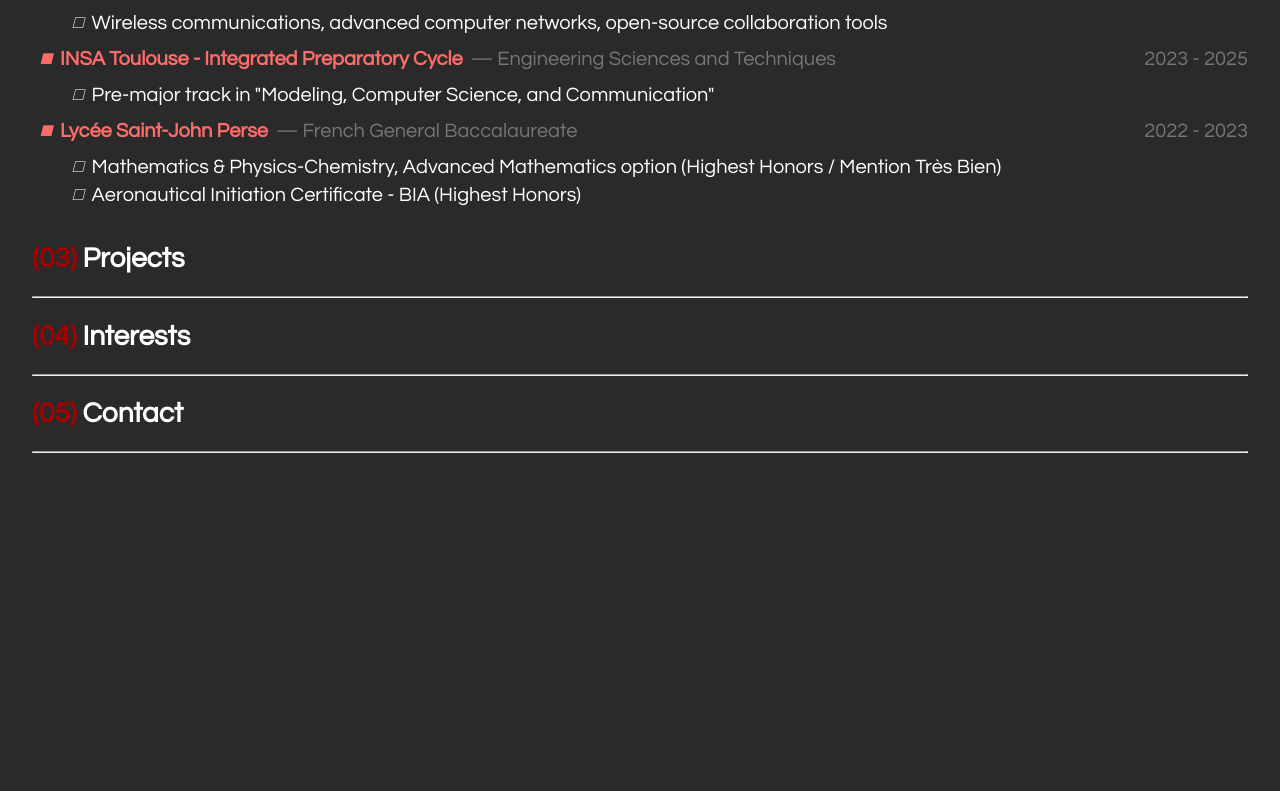
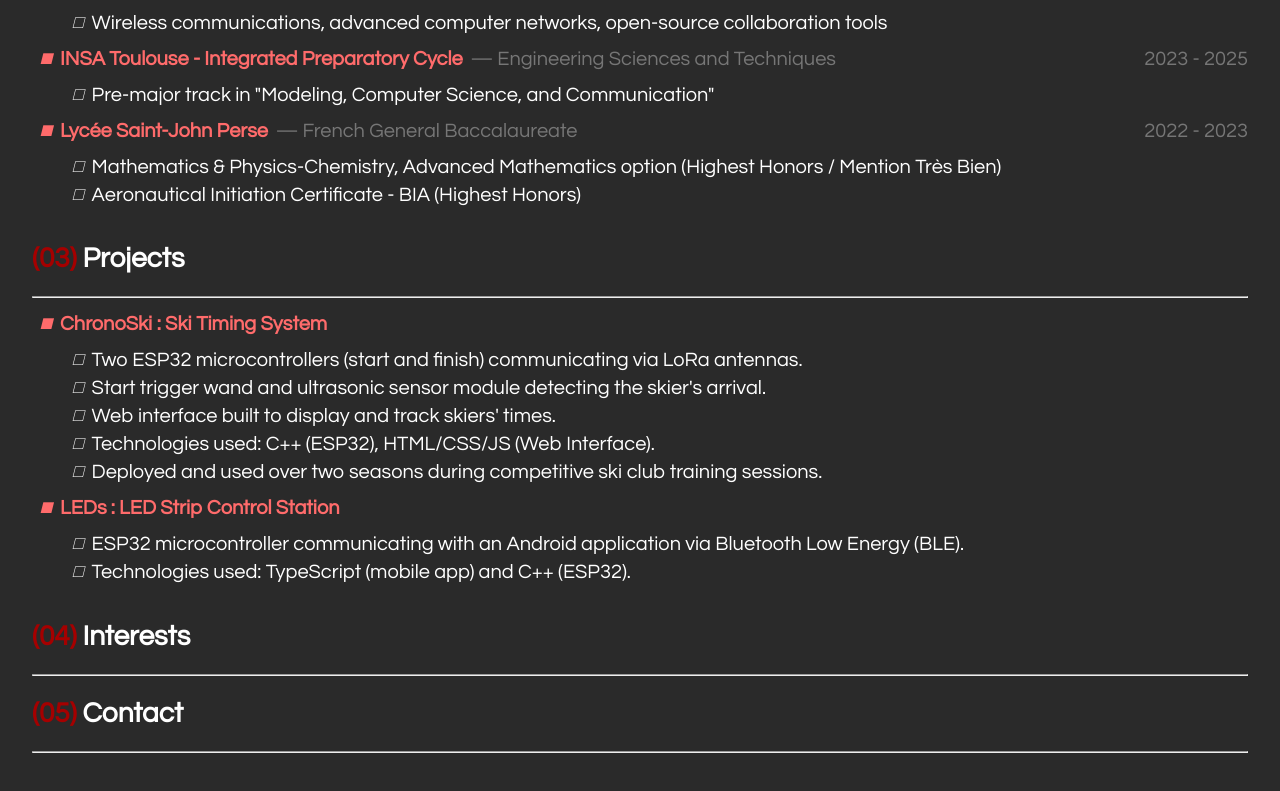
Before and after one commit to BrendanSG/brendansg.github.io, a React (Vite) app: page / in a window 1280 px wide. Shown: the part 461-1252 px from the top of the page. Before the commit the page ends 954 px from the top, so only its background shows below. Built offline with nearby package versions, Linux system fonts and the light colour scheme.

Commit message:
Add "projects" section

```diff
--- /dev/null
+++ b/src/components/entrylist.tsx
@@ -0,0 +1,22 @@
+import type { EntryListItem } from "../types/sections"
+
+type EntryListProps = {
+    entries: EntryListItem[]
+}
+
+export function EntryList(props: EntryListProps): React.JSX.Element {
+    return <>
+        <div className="entries">
+			{props.entries.map((entry) => (<article className="entry" key={entry.name}>
+				<div className="entry-head">
+					<h3 className="txt-secondary">{entry.name}</h3>
+					{entry.additional && <span>— {entry.additional}</span>}
+					{entry.time && (<span>{entry.time}</span>)}
+				</div>
+				<ul className="entry-details">
+					{entry.details.map((detail) => (<li key={detail}><p>{detail}</p></li>))}
+				</ul>
+			</article>))}
+		</div>
+    </>
+}
--- a/src/sections/education.tsx
+++ b/src/sections/education.tsx
@@ -1,12 +1,7 @@
-import type { Section } from '../types/sections';
+import { EntryList } from '../components/entrylist';
+import type { Section, EntryListItem } from '../types/sections';
 
-type EducationEntry = {
-	name: string,
-	additional: string,
-	time: string,
-	details: string[]
-}
-const educationEntries: EducationEntry[] = [
+const educationEntries: EntryListItem[] = [
 	{
 		name: 'INSA Toulouse - Master\'s in Engineering',
 		additional: 'Computer Science and Networks, 4th year',
@@ -46,18 +41,5 @@ export const educationSection = {
 	id: 'education',
 	shortname: 'Education',
 	order: 2,
-	content: <>
-		<div className="entries">
-			{educationEntries.map((entry) => (<article className="entry">
-				<div className="entry-head">
-					<h3 className="txt-secondary">{entry.name}</h3>
-					<span>— {entry.additional}</span>
-					<span>{entry.time}</span>
-				</div>
-				<ul className="entry-details">
-					{entry.details.map((detail) => (<li><p>{detail}</p></li>))}
-				</ul>
-			</article>))}
-		</div>
-	</>
+	content: <EntryList entries={educationEntries} />
 } as Section;
--- a/src/sections/projects.tsx
+++ b/src/sections/projects.tsx
@@ -1,7 +1,29 @@
-import type { Section } from '../types/sections';
+import { EntryList } from '../components/entrylist';
+import type { Section, EntryListItem } from '../types/sections';
+
+const projectsEntries: EntryListItem[] = [
+	{
+		name: 'ChronoSki : Ski Timing System',
+		details: [
+			'Two ESP32 microcontrollers (start and finish) communicating via LoRa antennas.',
+			'Start trigger wand and ultrasonic sensor module detecting the skier\'s arrival.',
+			'Web interface built to display and track skiers\' times.',
+			'Technologies used: C++ (ESP32), HTML/CSS/JS (Web Interface).',
+			'Deployed and used over two seasons during competitive ski club training sessions.'
+		]
+	},
+	{
+		name: 'LEDs : LED Strip Control Station',
+		details: [
+			'ESP32 microcontroller communicating with an Android application via Bluetooth Low Energy (BLE).',
+			'Technologies used: TypeScript (mobile app) and C++ (ESP32).'
+		]
+	}
+]
 
 export const projectsSection = {
 	id: 'projects',
 	shortname: 'Projects',
 	order: 3,
+	content: <EntryList entries={projectsEntries} />
 } as Section;
```
Also changed, not shown: src/types/sections.ts (+14 -0 lines).
